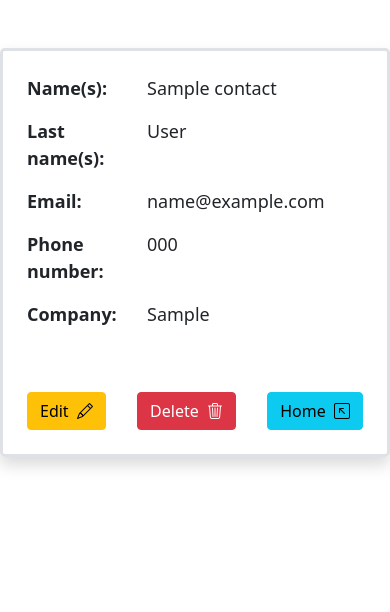
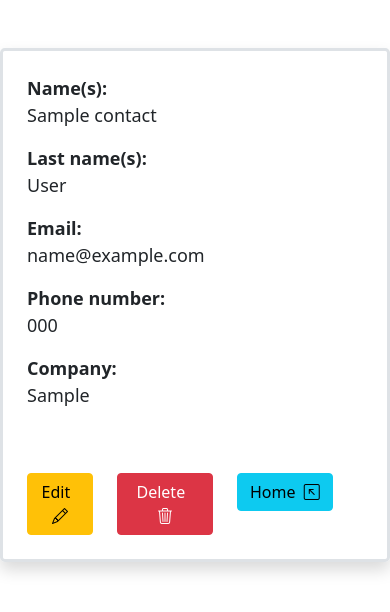
Before and after one commit to Miguelrom/contacts, a Django app: page /contacts/1/ in a window 390 px wide. Shown: the top 612 px of the page. Run offline with Django 4.2, Linux system fonts and the light colour scheme; tables that the repository leaves empty hold one stand-in row (values such as "Sample post").

Commit message:
Add responsiveness to contact detail template.

```diff
--- a/directory/templates/directory/contact_detail.html
+++ b/directory/templates/directory/contact_detail.html
@@ -8,33 +8,33 @@
     <div class="row justify-content-center">
       <div class="col-12 col-md-10 col-lg-8 col-xl-7 border border-3 rounded-3 p-3 shadow">
         <div class="row p-2">
-          <div class="col-4 "><strong>Name(s):</strong></div>
-          <div class="col">{{ contact.name }}</div>
+          <div class="col-12 col-sm-4"><strong>Name(s):</strong></div>
+          <div class="col-12 col-sm-8">{{ contact.name }}</div>
         </div>
         <div class="row p-2">
-          <div class="col-4"><strong>Last name(s):</strong></div>
-          <div class="col">{{ contact.last_name }}</div>
+          <div class="col-12 col-sm-4"><strong>Last name(s):</strong></div>
+          <div class="col-12 col-sm-8">{{ contact.last_name }}</div>
         </div>
         <div class="row p-2">
-          <div class="col-4"><strong>Email:</strong></div>
-          <div class="col">{{contact.email}}</div>
+          <div class="col-12 col-sm-4"><strong>Email:</strong></div>
+          <div class="col col-sm-8">{{contact.email}}</div>
         </div>
         <div class="row p-2">
-          <div class="col-4"><strong>Phone number:</strong></div>
-          <div class="col">{{contact.phone_number}}</div>
+          <div class="col-12 col-sm-4"><strong>Phone number:</strong></div>
+          <div class="col-12 col-sm-8">{{contact.phone_number}}</div>
         </div>
         <div class="row p-2">
-          <div class="col-4"><strong>Company:</strong></div>
-          <div class="col">{{contact.company}}</div>
+          <div class="col-12 col-sm-4"><strong>Company:</strong></div>
+          <div class="col-12 col-sm-8">{{contact.company}}</div>
         </div>
-        <div class="row justify-content-between p-2 mt-5">
-          <div class="col-auto">
-            <button class="btn btn-warning">Edit &nbsp;<i class="bi bi-pencil"></i></button>
+        <div class="row justify-content-start justify-content-sm-between p-2 mt-5">
+          <div class="col-3 col-sm-auto">
+            <a class="btn btn-warning" href="{% url 'contact-update' contact.id %}" >Edit &nbsp;<i class="bi bi-pencil"></i></a>
           </div>
-          <div class="col-auto">
+          <div class="col-4 col-sm-auto">
             <button class="btn btn-danger" data-bs-toggle="modal" data-bs-target="#confirmDelete">Delete &nbsp;<i class="bi bi-trash3"></i></button>
           </div>
-          <div class="col-auto">
+          <div class="col-4 col-sm-auto">
             <a class="btn btn-info" href="{% url 'contacts' %}">Home &nbsp;<i class="bi bi-arrow-up-left-square"></i></a>
           </div>
         </div>
```
